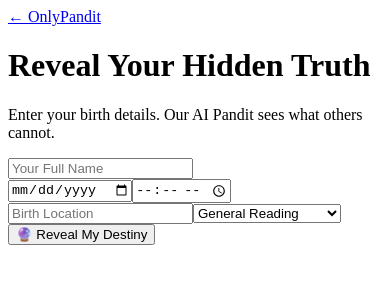
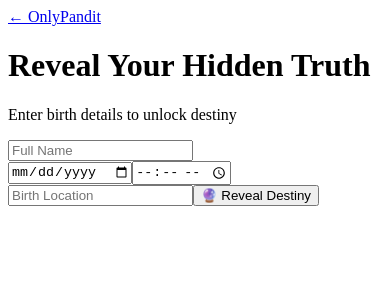
Before and after one commit to draftabgov-star/pandit, a Next.js app: page /dashboard in a window 390 px wide. Shown: the top 300 px of the page. Built offline with nearby package versions, Linux system fonts and the light colour scheme.

Commit message:
Update page.tsx

```diff
--- a/app/dashboard/page.tsx
+++ b/app/dashboard/page.tsx
@@ -2,8 +2,8 @@
 
 import { useState } from 'react'
 import Link from 'next/link'
-import { Paywall } from '@/components/paywall'
-import { WhatsAppShare } from '@/components/whatsapp-share'
+import Paywall from '@/components/paywall'
+import WhatsAppShare from '@/components/whatsapp-share'
 
 interface Result {
   sign: string
@@ -16,7 +16,14 @@ interface Result {
 }
 
 export default function Dashboard() {
-  const [form, setForm] = useState({ name: '', birthDate: '', birthTime: '', birthLocation: '', question: 'general' })
+  const [form, setForm] = useState({
+    name: '',
+    birthDate: '',
+    birthTime: '',
+    birthLocation: '',
+    question: 'general'
+  })
+
   const [loading, setLoading] = useState(false)
   const [result, setResult] = useState<Result | null>(null)
   const [unlocked, setUnlocked] = useState(false)
@@ -24,133 +31,125 @@ export default function Dashboard() {
   const handleSubmit = async (e: React.FormEvent) => {
     e.preventDefault()
     if (!form.name || !form.birthDate) return
+
     setLoading(true)
+
     try {
       const res = await fetch('/api/horoscope', {
         method: 'POST',
         headers: { 'Content-Type': 'application/json' },
         body: JSON.stringify(form),
       })
+
       const data = await res.json()
       setResult(data)
       setUnlocked(false)
     } catch {
       alert('Failed. Try again.')
     }
+
     setLoading(false)
   }
 
   return (
     <main className="min-h-screen bg-[#030305] text-white">
+
+      {/* Top Bar */}
       <div className="border-b border-white/5 bg-[#030305]/80 backdrop-blur-md sticky top-0 z-50">
         <div className="max-w-3xl mx-auto px-6 py-4 flex items-center justify-between">
-          <Link href="/" className="text-amber-400 hover:text-amber-300 font-bold text-lg">← OnlyPandit</Link>
+          <Link href="/" className="text-amber-400 font-bold text-lg">
+            ← OnlyPandit
+          </Link>
         </div>
       </div>
 
+      {/* Content */}
       <div className="max-w-3xl mx-auto px-6 py-12">
+
         {!result ? (
           <>
-            <div className="mb-10 text-center">
-              <h1 className="text-4xl md:text-5xl font-bold bg-gradient-to-r from-amber-300 to-orange-400 bg-clip-text text-transparent mb-3">
+            {/* FORM */}
+            <div className="text-center mb-10">
+              <h1 className="text-4xl font-bold text-transparent bg-gradient-to-r from-amber-300 to-orange-400 bg-clip-text">
                 Reveal Your Hidden Truth
               </h1>
-              <p className="text-gray-400">Enter your birth details. Our AI Pandit sees what others cannot.</p>
+              <p className="text-gray-400 mt-2">
+                Enter birth details to unlock destiny
+              </p>
             </div>
 
             <form onSubmit={handleSubmit} className="space-y-5">
+
               <input
-                type="text"
-                placeholder="Your Full Name"
+                className="w-full bg-white/5 border border-white/10 p-4 rounded-xl"
+                placeholder="Full Name"
                 value={form.name}
                 onChange={(e) => setForm({ ...form, name: e.target.value })}
-                className="w-full bg-white/[0.03] border border-white/10 rounded-xl p-4 text-white placeholder-gray-600 focus:border-amber-500/50 outline-none"
                 required
               />
-              <div className="grid grid-cols-1 md:grid-cols-2 gap-4">
+
+              <div className="grid grid-cols-2 gap-4">
                 <input
                   type="date"
+                  className="bg-white/5 border border-white/10 p-4 rounded-xl"
                   value={form.birthDate}
                   onChange={(e) => setForm({ ...form, birthDate: e.target.value })}
-                  className="w-full bg-white/[0.03] border border-white/10 rounded-xl p-4 text-white focus:border-amber-500/50 outline-none"
                   required
                 />
+
                 <input
                   type="time"
+                  className="bg-white/5 border border-white/10 p-4 rounded-xl"
                   value={form.birthTime}
                   onChange={(e) => setForm({ ...form, birthTime: e.target.value })}
-                  className="w-full bg-white/[0.03] border border-white/10 rounded-xl p-4 text-white focus:border-amber-500/50 outline-none"
                 />
               </div>
+
               <input
-                type="text"
+                className="w-full bg-white/5 border border-white/10 p-4 rounded-xl"
                 placeholder="Birth Location"
                 value={form.birthLocation}
                 onChange={(e) => setForm({ ...form, birthLocation: e.target.value })}
-                className="w-full bg-white/[0.03] border border-white/10 rounded-xl p-4 text-white placeholder-gray-600 focus:border-amber-500/50 outline-none"
               />
-              <select
-                value={form.question}
-                onChange={(e) => setForm({ ...form, question: e.target.value })}
-                className="w-full bg-white/[0.03] border border-white/10 rounded-xl p-4 text-white focus:border-amber-500/50 outline-none"
+
+              <button
+                disabled={loading}
+                className="w-full bg-gradient-to-r from-amber-500 to-orange-500 text-black font-bold p-4 rounded-xl"
               >
-                <option value="general" className="bg-gray-900">General Reading</option>
-                <option value="love" className="bg-gray-900">Love & Relationships</option>
-                <option value="career" className="bg-gray-900">Career & Money</option>
-                <option value="betrayal" className="bg-gray-900">Betrayal & Trust</option>
-                <option value="health" className="bg-gray-900">Health & Wellness</option>
-              </select>
-              <button
-                type="submit"
-                disabled={loading}
-                className="w-full bg-gradient-to-r from-amber-500 to-orange-500 text-black font-bold py-4 rounded-xl transition-all hover:shadow-[0_0_30px_rgba(245,158,11,0.3)]"
-              >
-                {loading ? 'Consulting the Stars...' : '🔮 Reveal My Destiny'}
+                {loading ? 'Calculating...' : '🔮 Reveal Destiny'}
               </button>
             </form>
           </>
         ) : (
-          <div className="space-y-6">
-            <button onClick={() => setResult(null)} className="text-gray-500 hover:text-white text-sm">← New Reading</button>
-
-            <div className="bg-gradient-to-b from-amber-500/10 to-transparent border border-amber-500/20 rounded-3xl p-8 text-center">
-              <h2 className="text-4xl font-bold text-amber-400 mb-1">{result.sign}</h2>
+          <>
+            {/* RESULT */}
+            <div className="text-center p-6 border border-amber-500/20 rounded-2xl">
+              <h2 className="text-3xl text-amber-400 font-bold">{result.sign}</h2>
               <p className="text-gray-400">Ruled by {result.rulingPlanet}</p>
             </div>
 
-            <div className="bg-white/[0.03] border border-white/[0.08] rounded-2xl p-6">
-              <h3 className="text-amber-400 font-bold mb-3">Your Reading</h3>
-              <p className="text-gray-200 leading-relaxed text-lg">{result.prediction}</p>
+            <div className="mt-6 p-6 bg-white/5 rounded-2xl">
+              <p>{result.prediction}</p>
             </div>
 
-            <div className="grid grid-cols-3 gap-4">
-              <div className="bg-white/[0.03] border border-white/[0.08] rounded-xl p-4 text-center">
-                <p className="text-gray-500 text-xs uppercase">Color</p>
-                <p className="text-xl font-bold text-amber-400">{result.luckyColor}</p>
-              </div>
-              <div className="bg-white/[0.03] border border-white/[0.08] rounded-xl p-4 text-center">
-                <p className="text-gray-500 text-xs uppercase">Number</p>
-                <p className="text-xl font-bold text-amber-400">{result.luckyNumber}</p>
-              </div>
-              <div className="bg-white/[0.03] border border-white/[0.08] rounded-xl p-4 text-center">
-                <p className="text-gray-500 text-xs uppercase">Remedy</p>
-                <p className="text-sm font-bold text-amber-400">{result.remedy}</p>
-              </div>
+            <div className="grid grid-cols-3 gap-3 mt-6 text-center">
+              <div>{result.luckyColor}</div>
+              <div>{result.luckyNumber}</div>
+              <div>{result.remedy}</div>
             </div>
 
             {!unlocked ? (
               <Paywall onUnlock={() => setUnlocked(true)} />
             ) : (
-              <div className="bg-gradient-to-r from-purple-500/10 to-pink-500/10 border border-purple-500/20 rounded-2xl p-6">
-                <h3 className="text-purple-400 font-bold mb-2">🔮 Hidden Truth Unlocked</h3>
-                <p className="text-gray-200 leading-relaxed">{result.hiddenTruth}</p>
+              <div className="mt-6 p-6 border border-purple-500/30 rounded-2xl">
+                {result.hiddenTruth}
               </div>
             )}
 
-            <div className="text-center pt-4">
+            <div className="mt-6 text-center">
               <WhatsAppShare name={form.name} sign={result.sign} />
             </div>
-          </div>
+          </>
         )}
       </div>
     </main>
```
